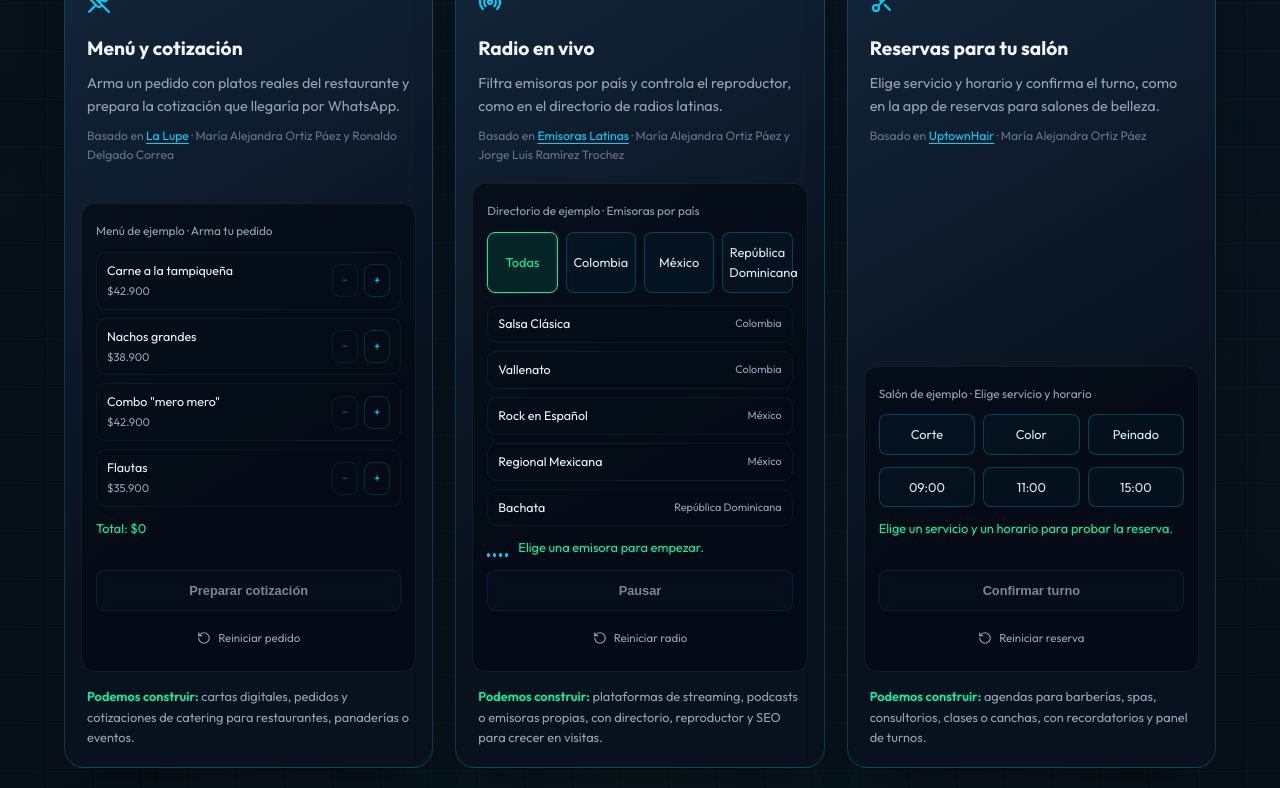
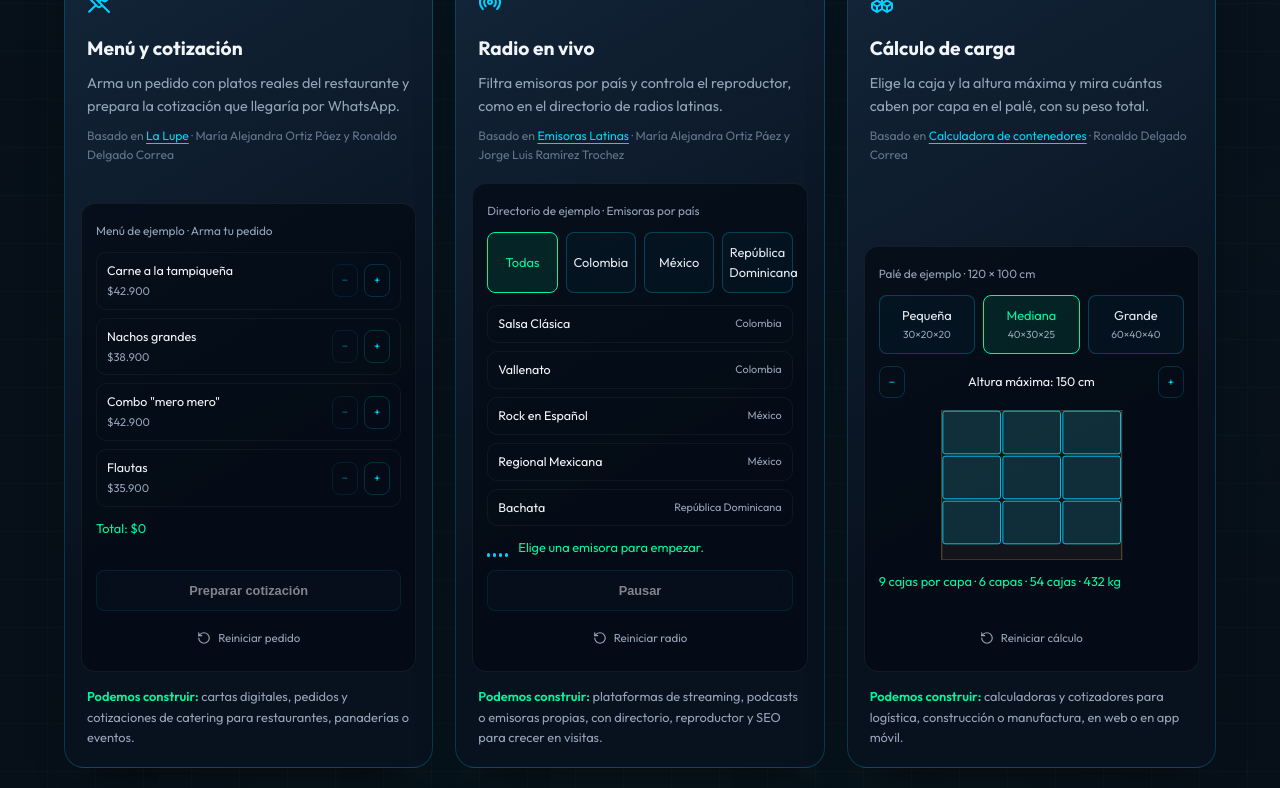
Before and after one commit to Maleja-Ortiz12/TreesSide-Developers, a Next.js app: page / in a window 1280 px wide. Shown: the part 1340-2128 px from the top of the page. Built offline with nearby package versions, Linux system fonts and the light colour scheme.

Commit message:
feat(home): add container load calculator demo with pallet layer view

```diff
--- a/src/components/HomeDemos.tsx
+++ b/src/components/HomeDemos.tsx
@@ -1,11 +1,12 @@
 import type { ComponentType } from 'react';
 import Link from 'next/link';
-import { Scissors, Package, UtensilsCrossed, Radio, ArrowRight, type LucideIcon } from 'lucide-react';
+import { Scissors, Package, UtensilsCrossed, Radio, Boxes, ArrowRight, type LucideIcon } from 'lucide-react';
 import { FEATURED_PROJECTS } from '@/data/content';
 import { BookingDemo } from './demos/BookingDemo';
 import { InventoryDemo } from './demos/InventoryDemo';
 import { MenuQuoteDemo } from './demos/MenuQuoteDemo';
 import { RadioDemo } from './demos/RadioDemo';
+import { LoadCalculatorDemo } from './demos/LoadCalculatorDemo';
 import styles from './HomeDemos.module.css';
 
 interface DemoCard {
@@ -28,6 +29,11 @@ const DEMOS: DemoCard[] = [
     project: 'Emisoras Latinas', title: 'Radio en vivo', icon: Radio, Demo: RadioDemo,
     description: 'Filtra emisoras por país y controla el reproductor, como en el directorio de radios latinas.',
     canBuild: 'plataformas de streaming, podcasts o emisoras propias, con directorio, reproductor y SEO para crecer en visitas.',
+  },
+  {
+    project: 'Calculadora de contenedores', title: 'Cálculo de carga', icon: Boxes, Demo: LoadCalculatorDemo,
+    description: 'Elige la caja y la altura máxima y mira cuántas caben por capa en el palé, con su peso total.',
+    canBuild: 'calculadoras y cotizadores para logística, construcción o manufactura, en web o en app móvil.',
   },
   {
     project: 'UptownHair', title: 'Reservas para tu salón', icon: Scissors, Demo: BookingDemo,
--- /dev/null
+++ b/src/components/demos/LoadCalculatorDemo.tsx
@@ -0,0 +1,73 @@
+'use client';
+
+import { useState } from 'react';
+import { RotateCcw } from 'lucide-react';
+import styles from './demos.module.css';
+
+const PALLET = { length: 120, width: 100 };
+const BOXES = [
+  { name: 'Pequeña', length: 30, width: 20, height: 20, kg: 4 },
+  { name: 'Mediana', length: 40, width: 30, height: 25, kg: 8 },
+  { name: 'Grande', length: 60, width: 40, height: 40, kg: 15 },
+];
+const HEIGHT = { initial: 150, min: 50, max: 200, step: 10 };
+
+/** Tries both box orientations on the pallet footprint and keeps the one that fits more boxes per layer. */
+export function calculateLoad(box: (typeof BOXES)[number], maxHeight: number) {
+  const fit = (length: number, width: number) => ({
+    length, width,
+    columns: Math.floor(PALLET.length / length),
+    rows: Math.floor(PALLET.width / width),
+  });
+  const [best] = [fit(box.length, box.width), fit(box.width, box.length)]
+    .sort((a, b) => b.columns * b.rows - a.columns * a.rows);
+  const perLayer = best.columns * best.rows;
+  const layers = Math.floor(maxHeight / box.height);
+  const total = perLayer * layers;
+  return { ...best, perLayer, layers, total, kg: total * box.kg };
+}
+
+const plural = (count: number, one: string, many: string) => `${count} ${count === 1 ? one : many}`;
+
+export function LoadCalculatorDemo() {
+  const [boxName, setBoxName] = useState('Mediana');
+  const [maxHeight, setMaxHeight] = useState(HEIGHT.initial);
+  const box = BOXES.find(item => item.name === boxName) ?? BOXES[1];
+  const load = calculateLoad(box, maxHeight);
+  const cells = Array.from({ length: load.perLayer }, (_, index) => ({
+    x: (index % load.columns) * load.length,
+    y: Math.floor(index / load.columns) * load.width,
+  }));
+  return (
+    <div className={styles.simulator}>
+      <p className={styles.label}>Palé de ejemplo · 120 × 100 cm</p>
+      <div className={styles.choices} role="group" aria-label="Tipo de caja">
+        {BOXES.map(item => (
+          <button type="button" key={item.name} aria-label={item.name} aria-pressed={boxName === item.name} onClick={() => setBoxName(item.name)}>
+            {item.name}<small className={styles.dims}>{`${item.length}×${item.width}×${item.height}`}</small>
+          </button>
+        ))}
+      </div>
+      <div className={styles.stepper}>
+        <button type="button" className={styles.smallAction} aria-label="Bajar altura" disabled={maxHeight <= HEIGHT.min}
+          onClick={() => setMaxHeight(value => Math.max(HEIGHT.min, value - HEIGHT.step))}>−</button>
+        <span>{`Altura máxima: ${maxHeight} cm`}</span>
+        <button type="button" className={styles.smallAction} aria-label="Subir altura" disabled={maxHeight >= HEIGHT.max}
+          onClick={() => setMaxHeight(value => Math.min(HEIGHT.max, value + HEIGHT.step))}>+</button>
+      </div>
+      <svg className={styles.layer} viewBox={`0 0 ${PALLET.length} ${PALLET.width}`} role="img"
+        aria-label={`Distribución de una capa: ${load.columns} por ${load.rows} cajas de ${load.length}×${load.width} cm`}>
+        <rect width={PALLET.length} height={PALLET.width} className={styles.pallet} />
+        {cells.map(({ x, y }) => (
+          <rect key={`${x}-${y}`} data-box="true" x={x + 0.8} y={y + 0.8} width={load.length - 1.6} height={load.width - 1.6} rx="1.5" className={styles.box} />
+        ))}
+      </svg>
+      <p className={styles.status} role="status">
+        {`${plural(load.perLayer, 'caja', 'cajas')} por capa · ${plural(load.layers, 'capa', 'capas')} · ${plural(load.total, 'caja', 'cajas')} · ${load.kg} kg`}
+      </p>
+      <button type="button" className={styles.reset} onClick={() => { setBoxName('Mediana'); setMaxHeight(HEIGHT.initial); }}>
+        <RotateCcw size={14} aria-hidden="true" />Reiniciar cálculo
+      </button>
+    </div>
+  );
+}
--- a/src/components/demos/demos.module.css
+++ b/src/components/demos/demos.module.css
@@ -28,3 +28,8 @@
 .equalizer[data-playing='true'] i:nth-child(4) { animation-delay: -150ms; }
 @keyframes eq { from { height: 4px; } to { height: 18px; } }
 @media (prefers-reduced-motion: reduce) { .equalizer[data-playing='true'] i { animation: none; height: 12px; } }
+.dims { display: block; margin-top: 2px; color: var(--text-muted); font-size: .64rem; }
+.stepper { display: flex; align-items: center; justify-content: space-between; gap: 8px; color: var(--text-main); font-size: .78rem; }
+.layer { width: 100%; max-height: 150px; }
+.pallet { fill: #a0784818; stroke: #a0784880; stroke-width: .8; }
+.box { fill: #00d2ff22; stroke: var(--primary-cyan); stroke-width: .6; }
```
Also changed, not shown: 1 other file (tests, documents, lock files or other folders).
